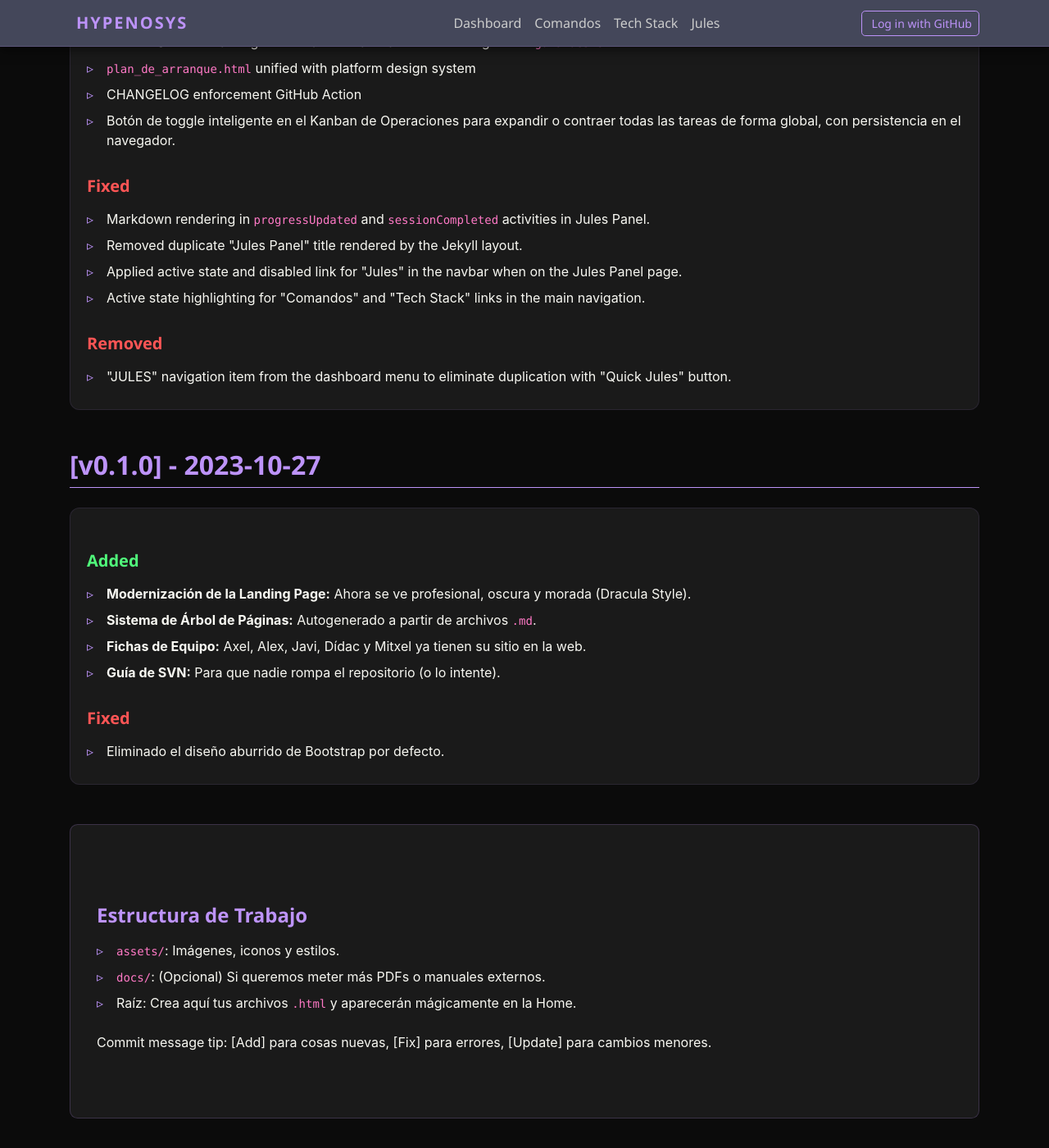
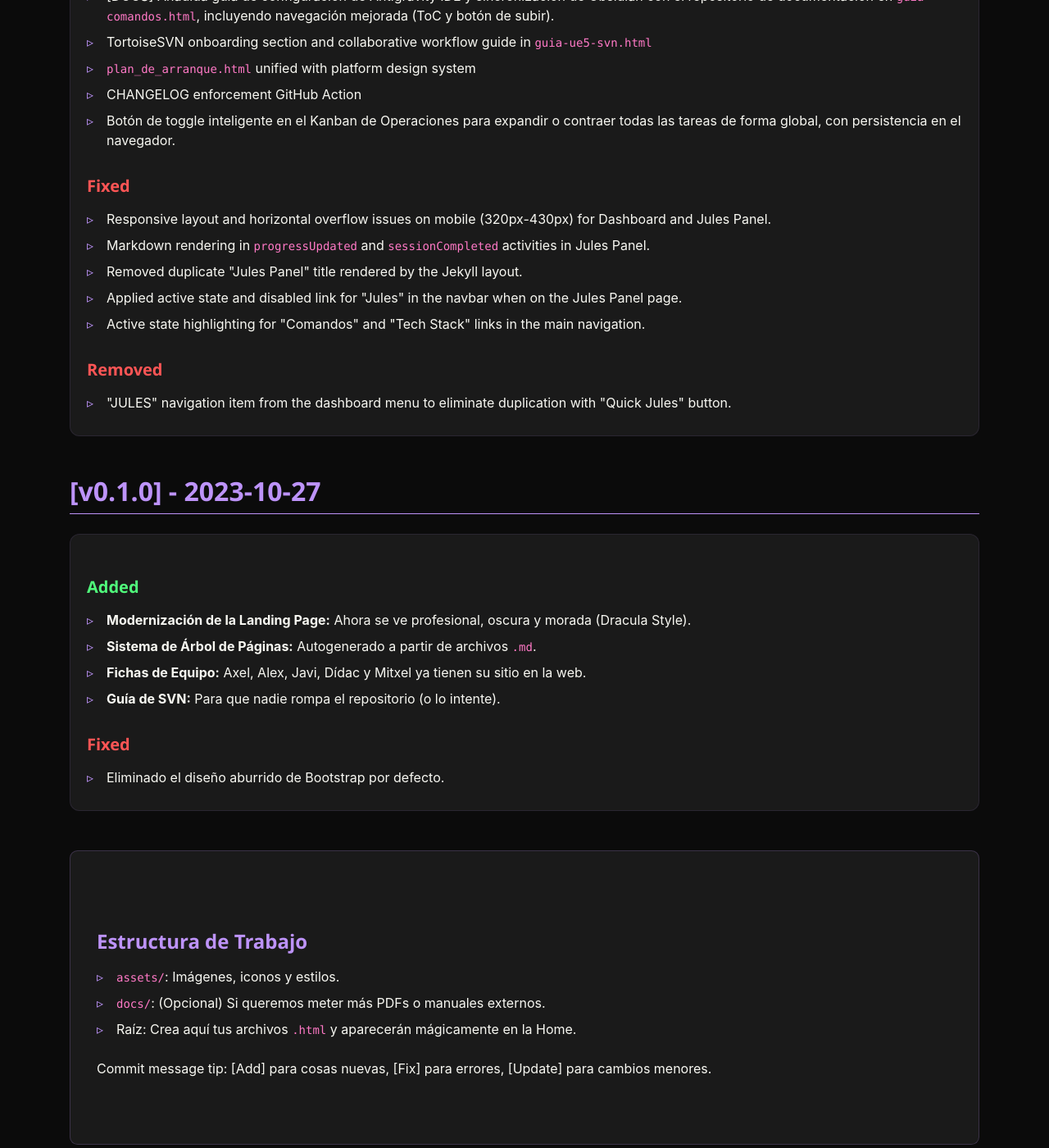
Before and after one commit to hypenosys/hypenosys.github.io, a Jekyll site: the page built from CHANGELOG.html, in a window 1280 px wide and 1400 px high, scrolled down 874 px. Shown: the whole window at 82% size. Built offline with Jekyll 4.4.1, drawn with Linux system fonts in a browser that asks for light colours.

Commit message:
fix: resolve mobile overflow and improve responsive layout
- Implemented global box-sizing: border-box reset.
- Prevented global horizontal scroll with overflow-x: hidden on html/body.
- Configured Kanban and Pipeline sections to stack vertically on mobile (< 768px).
- Fixed Jules Panel header wrapping for narrow viewports.
- Adjusted metric cards grid for better containment on small screens.
- Reduced font sizes and padding in Jules Panel for mobile (< 375px).
- Updated CHANGELOG.html.

Co-authored-by: Axlfc <14998495+Axlfc@users.noreply.github.com>

```diff
--- a/CHANGELOG.html
+++ b/CHANGELOG.html
@@ -74,6 +74,7 @@ permalink: /CHANGELOG.html
             </ul>
             <h5 class="text-danger">Fixed</h5>
             <ul class="tree-view mb-3">
+              <li>Responsive layout and horizontal overflow issues on mobile (320px-430px) for Dashboard and Jules Panel.</li>
               <li>Markdown rendering in <code>progressUpdated</code> and <code>sessionCompleted</code> activities in Jules Panel.</li>
               <li>Removed duplicate "Jules Panel" title rendered by the Jekyll layout.</li>
               <li>Applied active state and disabled link for "Jules" in the navbar when on the Jules Panel page.</li>
--- a/_sass/_dashboard.scss
+++ b/_sass/_dashboard.scss
@@ -21,8 +21,16 @@ $dashboard-danger: #ff5555;  // Dracula Red
     gap: 1rem;
     min-height: 70vh;
 
+    @media (max-width: 768px) {
+        flex-direction: column;
+        overflow-x: hidden;
+    }
+
     .kanban-column {
         flex: 0 0 300px;
+        @media (max-width: 768px) {
+            flex: 1 1 auto;
+        }
         background-color: $dashboard-column-bg;
         border: 1px solid $dashboard-border;
         border-radius: 8px;
--- a/_sass/_hypenosys.scss
+++ b/_sass/_hypenosys.scss
@@ -1,5 +1,14 @@
 @charset "utf-8";
 // Hypenosys Custom Styles
+
+*, *::before, *::after {
+    box-sizing: border-box;
+}
+
+html, body {
+    overflow-x: hidden;
+    max-width: 100vw;
+}
 
 body {
     background-color: $black !important;
@@ -212,7 +221,8 @@ footer {
     border-radius: 8px;
     padding: 12px;
     margin-bottom: 10px;
-    min-width: 300px;
+    min-width: 250px;
+    max-width: 90vw;
     box-shadow: 0 4px 12px rgba(0, 0, 0, 0.5);
     animation: slide-in-right 0.3s ease-out;
 
```
Also changed, not shown: dashboard.html (+13 -13 lines), pages/jules-panel.html (+59 -0 lines), final_verification_jules.png (added).
